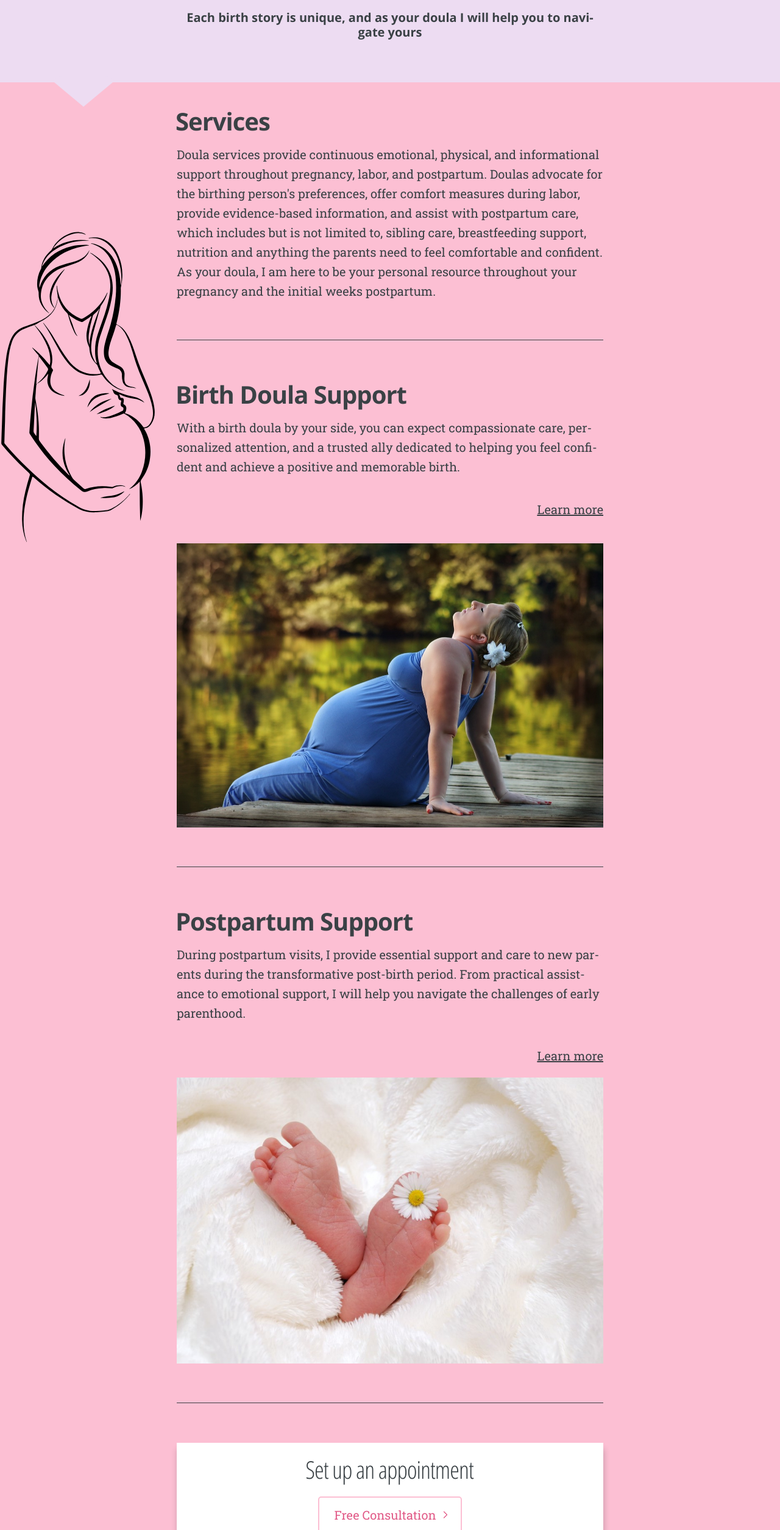
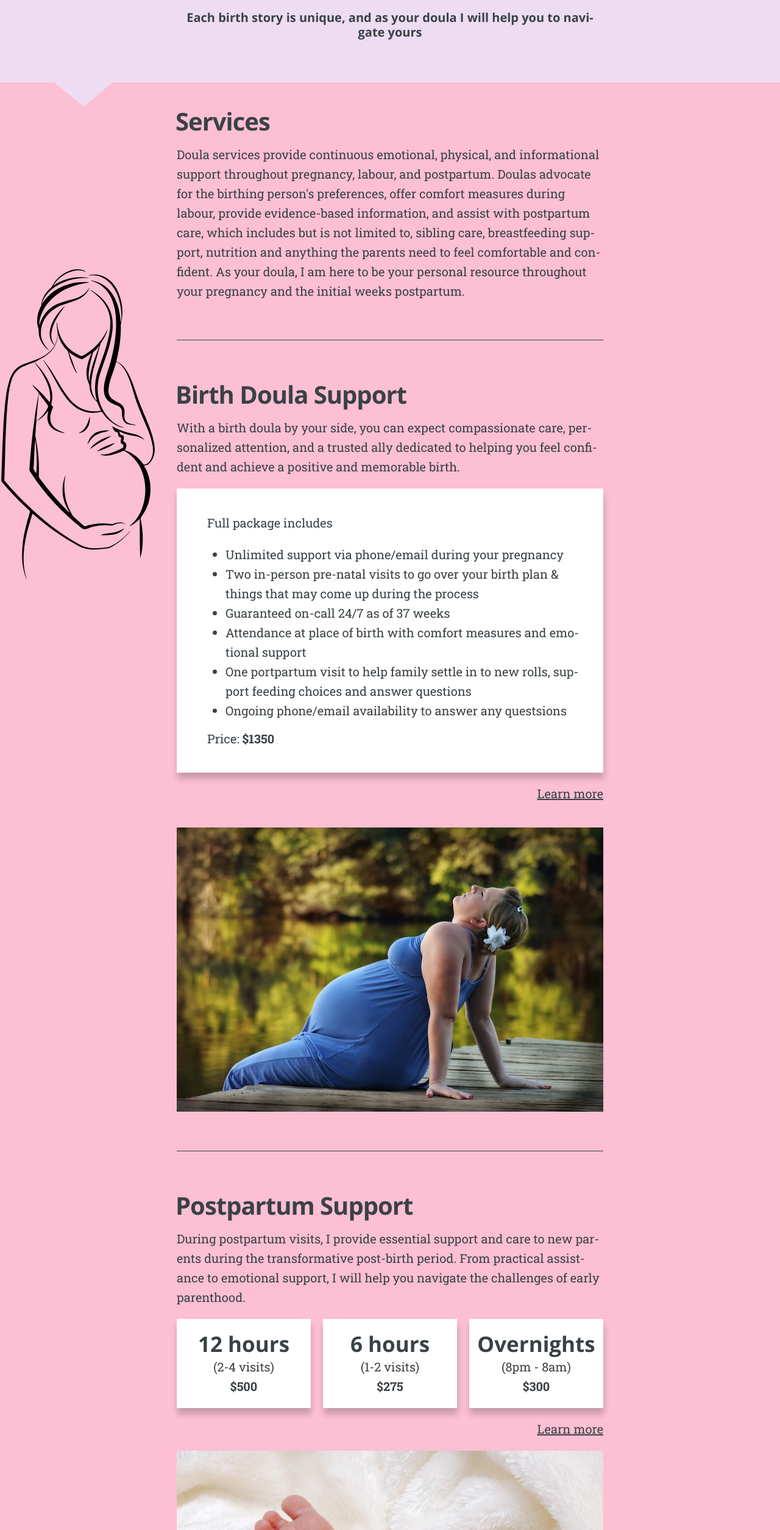
Before and after one commit to Gnorme/DoulaSite, a plain HTML site: page index.html in a window 1280 px wide. Shown: the part 1307-3816 px from the top of the page at 61% size. Drawn offline with Linux system fonts and the light colour scheme.

Commit message:
Add files via upload

```diff
--- a/css/screen.css
+++ b/css/screen.css
@@ -429,10 +429,6 @@ table.plain {
 
 li {
   margin-left: 30px;
-}
-
-ul li {
-  list-style-type: none;
 }
 
 .bult {
@@ -1006,12 +1002,22 @@ a.fn-item.active {
     font-size: 2.8rem;
   }
 }
-
+@media only screen and (max-width: 848px) {
+  .white-box {
+    width: 100% !important;
+  }
+  #price-boxes {
+    flex-wrap: wrap;
+  }
+}
 /* ==========================================================================
       10. Media Queries - Smaller than 500px
       ========================================================================== */
 
 @media only screen and (max-width: 500px) {
+  ul {
+    padding: 10px;
+  }
   .fixed-nav {
     display: none;
   }
--- a/index.html
+++ b/index.html
@@ -7,14 +7,11 @@
 
   <link rel="shortcut icon" href="./images/heart.svg" type="image/png" />
   <link rel="preload" as="image" href="images/pregnant.jpg" />
-  <meta
-    name="description"
-    content="Montreal Birthing &amp; Post-partum Doula"
-  />
+  <meta name="description" content="Montreal Birthing &amp; Postpartum Doula" />
 
   <meta
     name="keywords"
-    content="some, keywords, for, seo, you, know, google, duckduckgo, and, such"
+    content="doula, montreal, birth, post-partum, postpartum, montreal, pregnant, pregnancy, sibling care, breastfeeding, labour, labor, childbirth"
   />
   <meta name="referrer" content="no-referrer-when-downgrade" />
 
@@ -28,12 +25,12 @@
   <meta property="og:title" content="" />
   <meta
     property="og:description"
-    content="Montreal Birthing &amp; Post-partum Doula"
+    content="Montreal Birthing &amp; Postpartum Doula"
   />
   <meta property="og:type" content="website" />
   <meta property="og:url" content="https://gnorme.github.io/DoulaSite/" /><meta
     property="og:image"
-    content="https://gnorme.github.io/DoulaSite/images/cover-image.jpg"
+    content="https://gnorme.github.io/DoulaSite/images/barbara.jpg"
   /><meta
     property="og:site_name"
     content="Barbara Hitchko - Montreal Birthing &amp; Postpartum Doula"
@@ -42,7 +39,7 @@
   <meta name="twitter:card" content="summary_large_image" />
   <meta
     name="twitter:image"
-    content="https://gnorme.github.io/DoulaSite/images/cover-image.jpg"
+    content="https://gnorme.github.io/DoulaSite/images/barbara.jpg"
   />
 
   <meta name="twitter:title" content="" />
@@ -54,7 +51,7 @@
   <meta itemprop="name" content="" />
   <meta
     itemprop="description"
-    content="Montreal Birthing &amp; Post-partum Doula"
+    content="Montreal Birthing &amp; Postpartum Doula"
   />
 
   <style>
@@ -77,12 +74,30 @@
     p {
       transition: all 0.25s ease-in-out;
     }
-    ul {
+    .white-box {
+      padding: 20px 10px !important;
+      background-color: white;
+      box-shadow: 1px 10px 10px rgba(0, 0, 0, 0.2);
+      margin: 0;
+      text-align: center;
+      width: 30%;
+    }
+    .white-box p {
+      margin: 0;
+    }
+    #price-boxes {
+      margin: 0;
+      display: flex;
+      list-style: none;
+      padding: 0;
+      gap: 20px;
+    }
+    .wrapper ul {
       list-style: none;
       padding: 0;
       margin: 0;
     }
-    ul li {
+    .wrapper ul li {
       position: relative;
       padding: 0;
       margin: 0;
@@ -120,7 +135,9 @@
     ul li:last-of-type {
       padding-bottom: 0;
     }
-
+    .list-item::before {
+      content: "\2022";
+    }
     @-webkit-keyframes bounceInUp {
       0% {
         opacity: 0;
@@ -301,16 +318,15 @@
           <section class="post-content">
             <p>
               Doula services provide continuous emotional, physical, and
-              informational support throughout pregnancy, labor, and postpartum.
-              Doulas advocate for the birthing person's preferences, offer
-              comfort measures during labor, provide evidence-based information,
-              and assist with postpartum care, which includes but is not limited
-              to, sibling care, breastfeeding support, nutrition and anything
-              the parents need to feel comfortable and confident. As your doula,
-              I am here to be your personal resource throughout your pregnancy
-              and the initial weeks postpartum.
+              informational support throughout pregnancy, labour, and
+              postpartum. Doulas advocate for the birthing person's preferences,
+              offer comfort measures during labour, provide evidence-based
+              information, and assist with postpartum care, which includes but
+              is not limited to, sibling care, breastfeeding support, nutrition
+              and anything the parents need to feel comfortable and confident.
+              As your doula, I am here to be your personal resource throughout
+              your pregnancy and the initial weeks postpartum.
             </p>
-
             <hr />
             <h2 id="birth-doula-support">Birth Doula Support</h2>
             <p>
@@ -319,6 +335,35 @@
               helping you feel confident and achieve a positive and memorable
               birth.
             </p>
+            <div
+              style="
+                padding: 20px 10px;
+                background-color: white;
+                box-shadow: 1px 10px 10px rgba(0, 0, 0, 0.2);
+              "
+            >
+              <ul>
+                <p>Full package includes</p>
+                <li>Unlimited support via phone/email during your pregnancy</li>
+                <li>
+                  Two in-person pre-natal visits to go over your birth plan &
+                  things that may come up during the process
+                </li>
+                <li>Guaranteed on-call 24/7 as of 37 weeks</li>
+                <li>
+                  Attendance at place of birth with comfort measures and
+                  emotional support
+                </li>
+                <li>
+                  One portpartum visit to help family settle in to new rolls,
+                  support feeding choices and answer questions
+                </li>
+                <li>
+                  Ongoing phone/email availability to answer any questsions
+                </li>
+                <p>Price: <span style="font-weight: 600">$1350</span></p>
+              </ul>
+            </div>
             <div class="wrapper">
               <ul>
                 <li>
@@ -355,7 +400,7 @@
                     objective is to help you feel relaxed and confident
                     throughout the process, so it is important for us to stay in
                     touch regularly during this stage. Once you feel the need
-                    for additional labor support, I will join you and remain by
+                    for additional labour support, I will join you and remain by
                     your side until your baby is born and you are settled.
                     Typically, I stay for 1-3 hours after the birth. During this
                     time, I provide both physical and emotional care and
@@ -370,7 +415,7 @@
               </ul>
             </div>
             <!--<p>
-              Once you feel the need for additional labor support, I will join
+              Once you feel the need for additional labour support, I will join
               you and remain by your side until your baby is born and you are
               settled. Typically, I stay for 1-3 hours after the birth. During
               this time, I provide both physical and emotional care and support.
@@ -394,6 +439,23 @@
               practical assistance to emotional support, I will help you
               navigate the challenges of early parenthood.
             </p>
+            <ul id="price-boxes">
+              <li class="white-box">
+                <h3>12 hours</h3>
+                <p>(2-4 visits)</p>
+                <span style="font-weight: 600">$500</span>
+              </li>
+              <li class="white-box">
+                <h3>6 hours</h3>
+                <p>(1-2 visits)</p>
+                <span style="font-weight: 600">$275</span>
+              </li>
+              <li class="white-box">
+                <h3>Overnights</h3>
+                <p>(8pm - 8am)</p>
+                <span style="font-weight: 600">$300</span>
+              </li>
+            </ul>
             <div class="wrapper">
               <ul>
                 <li>
@@ -411,11 +473,13 @@
                     ensure that breastfeeding is going smoothly and that your
                     recovery is progressing well. I am available to answer any
                     questions you may have about being a new parent and can
-                    connect you with local resources within your community.
-                    These visits also allow us to reflect on our experience
-                    together and look forward to future updates on your
-                    progress. I am here as a resource for you throughout your
-                    parenting and breastfeeding journey.
+                    connect you with local resources within your community. In
+                    addition to emotional support, I will provide practical
+                    assistance such as baby care, cooking, and light household
+                    chores. These visits also allow us to reflect on our
+                    experience together and look forward to future updates on
+                    your progress. I am here as a resource for you throughout
+                    your parenting and breastfeeding journey.
                   </p>
                 </li>
               </ul>
```
